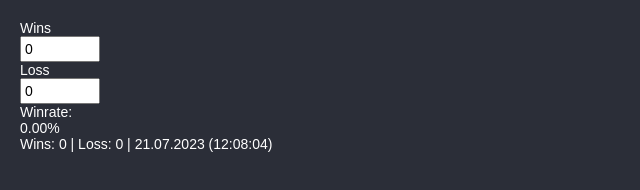
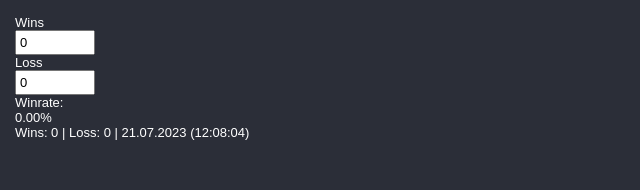
Before and after one commit to siarheikryutsou/obs-winrate-tracker-plugin, a plain HTML site: page index.html in a window 1280 px wide. Shown: the whole page, without its empty margins (0-640 px from the left). Drawn offline with Linux system fonts and the light colour scheme.

Commit message:
font size and body paddings update #2

```diff
--- a/styles.css
+++ b/styles.css
@@ -12,8 +12,8 @@ body {
     background: #2b2e38;
     color: white;
     font-family: sans-serif;
-    padding: 20px;
-    font-size: 14px;
+    padding: 15px;
+    font-size: 13px;
 }
 
 label {
```
